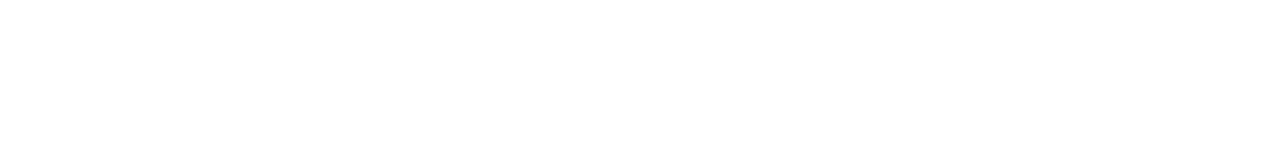
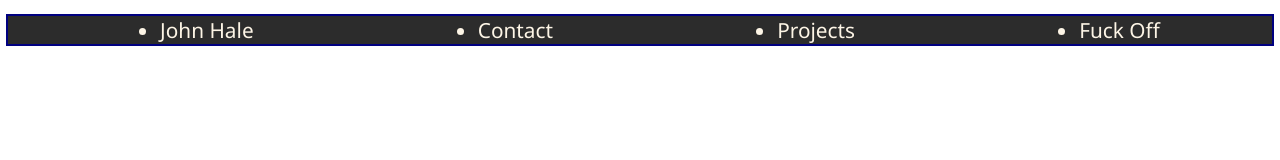
Before and after one commit to J-HaleOf76/learn-code-online, a plain HTML site: page index.html in a window 1280 px wide. Drawn offline with Linux system fonts and the light colour scheme.

Commit message:
adding some html for funzies

```diff
--- a/index.html
+++ b/index.html
@@ -9,8 +9,14 @@
     <script src="hello worlds.js"></script>
 </head>
 <body>
-
-
+<div class="main">
+    <ul id="container">
+        <li id="items"><a href="John Hale"></a>John Hale</h1></li>
+        <li id="items"><a href="Contact Me"></a>Contact</li>
+        <li id="items"><a href="Projects"></a>Projects</li>
+        <li id="items"><a href="Fuck Off"></a>Fuck Off</li>
+    </ul>
+</div>
 
 
 
--- a/style.css
+++ b/style.css
@@ -0,0 +1,22 @@
+
+
+.main{
+background-color: rgba(0, 0, 0, 0.829);
+}
+#container{
+    display:flex;
+    flex-flow: row nowrap;
+    justify-content: space-around;
+    outline: navy solid 2px;
+    font-family: 'Segoe UI', Tahoma, Geneva, Verdana, sans-serif;
+
+}
+#items{
+    align-items: center;
+    padding: 1fr;
+    font-size: 1.3em;
+    height: 1fr;
+    text-decoration: none;
+    color: oldlace;
+
+}
```
